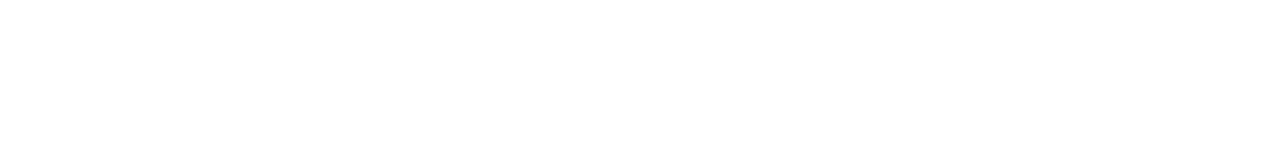
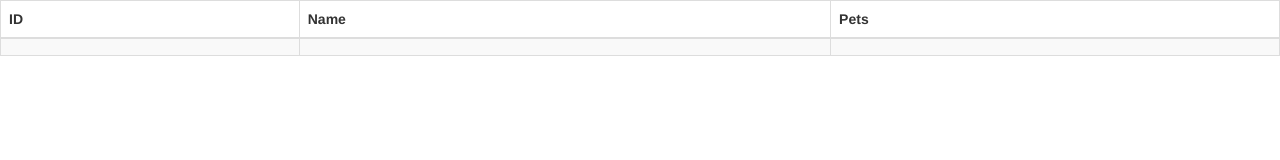
Before and after one commit to Real-Skill/angular-exercises, a website: page app/index.html in a window 1280 px wide. Drawn offline with nearby package versions, Linux system fonts and the light colour scheme.

Commit message:
Update exercise1

```diff
--- a/app/index.html
+++ b/app/index.html
@@ -7,7 +7,22 @@
 </head>
 <body>
 <div ng-controller="BlogPostCtrl as blogPosts">
-    <!--<table class="table"></table>-->
+    <table class="table table-striped table-bordered">
+        <thead>
+        <tr>
+            <th>ID</th>
+            <th>Name</th>
+            <th>Pets</th>
+        </tr>
+        </thead>
+        <tbody>
+        <tr>
+            <th></th>
+            <th></th>
+            <th></th>
+        </tr>
+        </tbody>
+    </table>
 </div>
 
 <script src="bower_components/angular/angular.js"></script>
```
Also changed, not shown: README.md.
